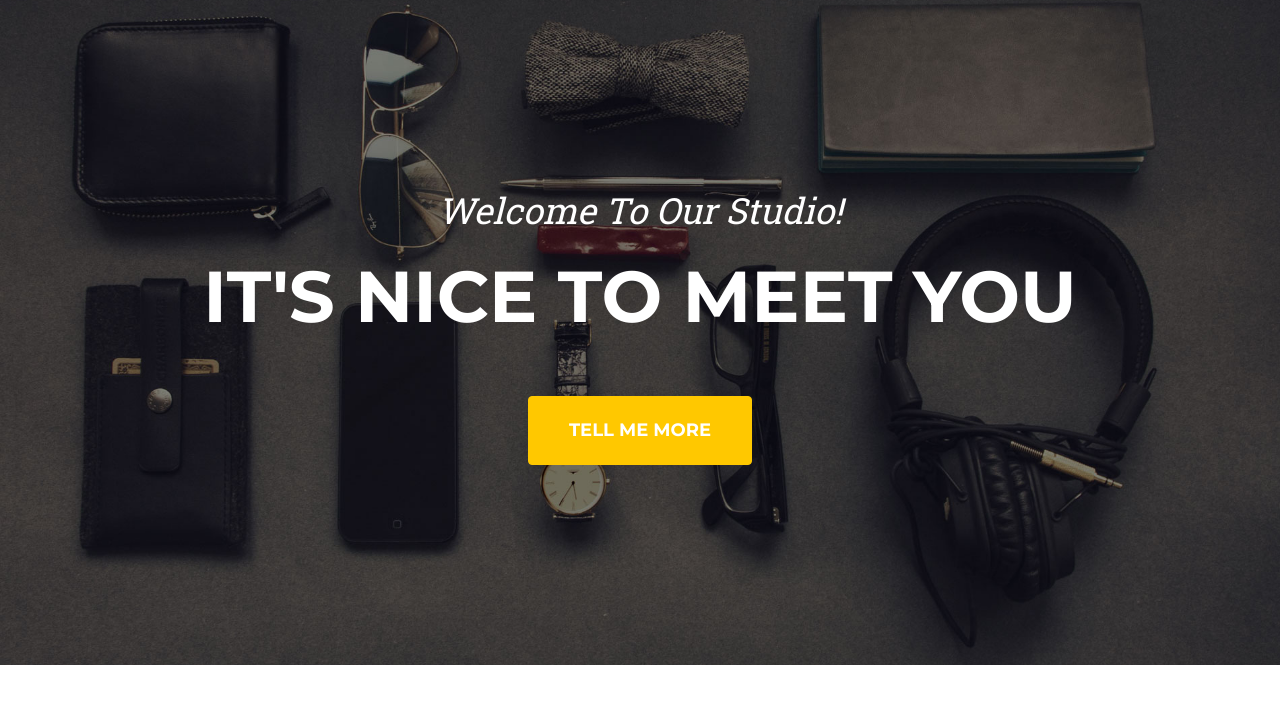
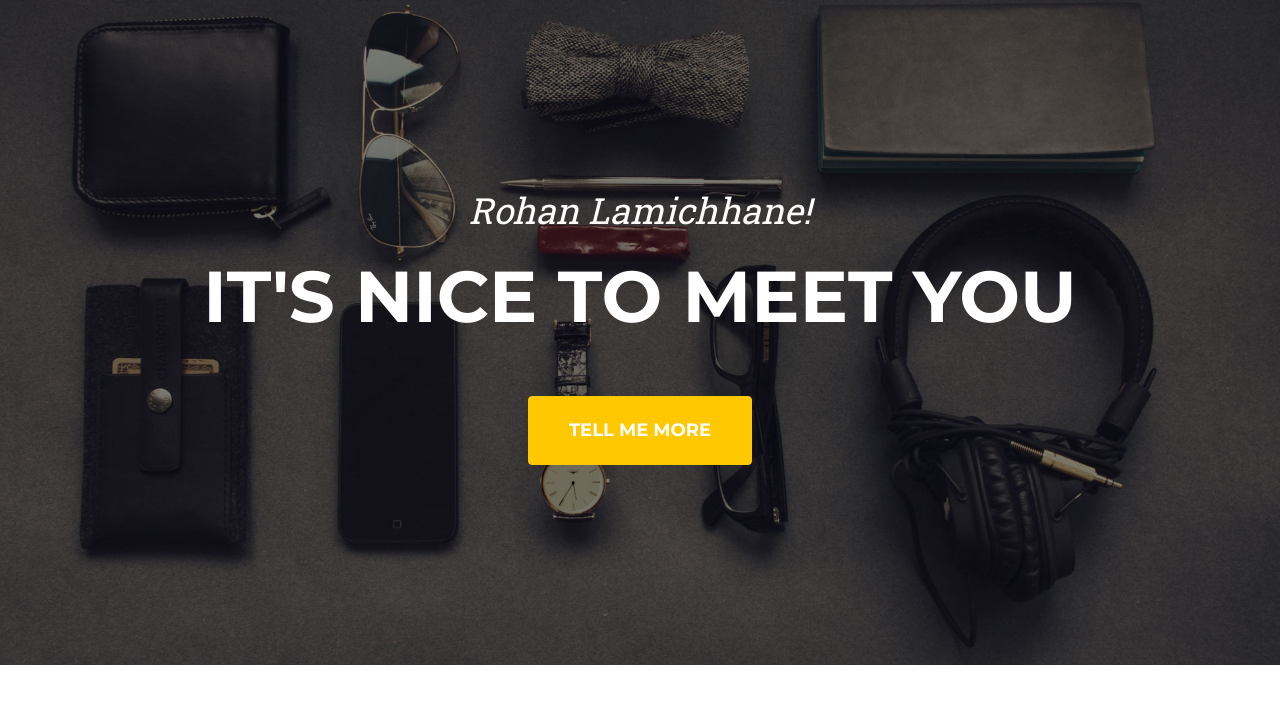
Before and after one commit to rohanlamichhane/awsHW, a plain HTML site: page index.html in a window 1280 px wide. Shown: the part 80-800 px from the top of the page. Drawn offline with nearby package versions, Linux system fonts and the light colour scheme.

Commit message:
Update index.html

```diff
--- a/index.html
+++ b/index.html
@@ -39,7 +39,7 @@
         <!-- Masthead-->
         <header class="masthead">
             <div class="container">
-                <div class="masthead-subheading">Welcome To Our Studio!</div>
+                <div class="masthead-subheading">Rohan Lamichhane!</div>
                 <div class="masthead-heading text-uppercase">It's Nice To Meet You</div>
                 <a class="btn btn-primary btn-xl text-uppercase" href="#services">Tell Me More</a>
             </div>
```
